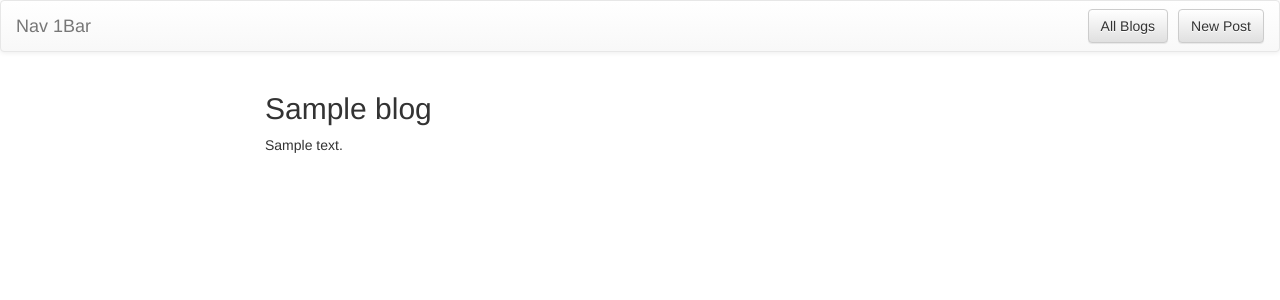
After one commit to johnbidinger/blogz, a Flask app: template templates/post.html in a window 1280 px wide. The commit adds this page. Shown: the top 300 px of the page. Run offline with Flask 2, Linux system fonts and the light colour scheme; the template is opened without the code that fills it: most values are stand-ins (such as "Sample title", 1, 10 or a date in 2020); data that the repository does not hold is empty; some libraries are stand-ins or nearby versions.

Commit message:
it all works

```diff
--- a/main.py
+++ b/main.py
@@ -1,6 +1,6 @@
 from flask import Flask, request, redirect, render_template, session, flash
 from flask_sqlalchemy import SQLAlchemy
-from hashutils import make_pw_hash, check_pw_hash
+#from hashutils import make_pw_hash, check_pw_hash
 
 app = Flask(__name__)
 app.config['DEBUG'] = True
@@ -13,19 +13,63 @@ class Blog(db.Model):
 
     id = db.Column(db.Integer, primary_key=True)
     title = db.Column(db.String(120))
-    body = db.Column(db.Boolean)
+    body = db.Column(db.String(10000))
 
 
-    def __init__(self, name, owner):
+    def __init__(self, title, body):
         self.title = title
         self.body = body
 
 @app.route('/blog', methods=['POST', 'GET'])
 def blog():
-    # if request.method == 'POST':
-        # TODO - validate and make newpost
-    return render_template('blog.html')
+    blogs = Blog.query.all()
+    if request.method == 'POST':
+        return render_template('blog.html', title="My Blog Posts",
+                                blogs=blogs)
 
+    if request.method == 'GET':
+        if not request.args.get('id'):
+            return render_template('blog.html', title="My Blog Posts",
+                            blogs=blogs)
+        else:
+            id = request.args.get('id')
+            blog = Blog.query.filter_by(id=id).first()
+            return render_template('post.html', title="Blog Post", blog=blog)
 
+@app.route('/newpost', methods=['POST', 'GET'])
+def newpost():
+    if request.method == 'POST':
+        blog_title = request.form['blog_title']
+        body = request.form['body']
+        if empty_post(blog_title) and empty_post(body):
+            # if both title and body have content go here
+            new_post = Blog(blog_title, body)
+            db.session.add(new_post)
+            db.session.commit()
+            blog = Blog.query.filter_by(title=blog_title, body=body).first()
+            return render_template('post.html', blog=blog)
+        elif empty_post(blog_title): #returns true if title has content
+            #if title is not empty body content error
+            body_error="Blog Body cannot be blank"
+            return render_template('newpost.html', blog_title=blog_title,
+                                    body=body, body_error=body_error)
+        elif empty_post(body):#returns true if body has content
+            #if body is not empty title content error
+            title_error="Title cannot be blank"
+            return render_template('newpost.html', blog_title=blog_title,
+                                    body=body, title_error=title_error)
+
+        else: #if both are empty body and title error
+            title_error="Title cannot be blank"
+            body_error="Blog Body cannot be blank"
+            return render_template('newpost.html', blog_title=blog_title,
+                                    body=body, body_error=body_error, title_error=title_error)
+
+    return render_template('newpost.html', title="New Post Page", blog_title="", body="")
+
+def empty_post(content):
+    if not content:
+        return False
+    return True
 if __name__ == '__main__':
     app.run()
--- a/static/css/styles.css
+++ b/static/css/styles.css
@@ -8,3 +8,9 @@
 .glyphicon-remove {
     color: red;
 }
+.error {
+    color: red;
+}
+.navbar-btn {
+    margin-right: 10px;
+}
--- a/templates/base.html
+++ b/templates/base.html
@@ -15,28 +15,32 @@
 <body>
 
     <nav class="navbar navbar-default">
-        <a href='/' class="navbar-brand">Get It Done!</a>
-        {% if 'email' in session %}
+        <a href='/' class="navbar-brand">Nav 1Bar</a>
+
         <ul class="nav navbar-nav navbar-right">
-            <li class="navbar-text">{{ session['email'] }}</li>
             <li>
-                <form method="post" action="/logout">
-                    <button class="btn btn-default navbar-btn">log out</button>
+                <form method="GET" action="/blog">
+                    <button class="btn btn-default navbar-btn">All Blogs</button>
+                </form>
+            </li>
+            <li>
+                <form method='get' action="/newpost">
+                    <button class="btn btn-default navbar-btn">New Post</button>
                 </form>
             </li>
         </ul>
-        {% endif %}
+
     </nav>
 
 <div class="container">
-
+<!--
     {% with messages = get_flashed_messages(with_categories=True) %}
         {% for category,message in messages %}
         <div class="alert alert-{{category}} alert-dismissible">
             <button type="button" class="close" data-dismiss="alert" aria-label="Close"><span aria-hidden="true">&times;</span></button>
             {{message|safe}}</div>
         {% endfor %}
-    {% endwith %}
+    {% endwith %} -->
 
     <div class="row">
         <div class="col-md-2"></div>
--- /dev/null
+++ b/templates/post.html
@@ -0,0 +1,8 @@
+{% extends "base.html" %}
+
+{% block content %}
+<!-- display selected blog posts -->
+<h2>{{blog.title}}</h2>
+<p>{{blog.body}}</p>
+
+{% endblock %}
```
Also changed, not shown: templates/blog.html (+17 -7 lines), templates/newpost.html (+13 -0 lines).
